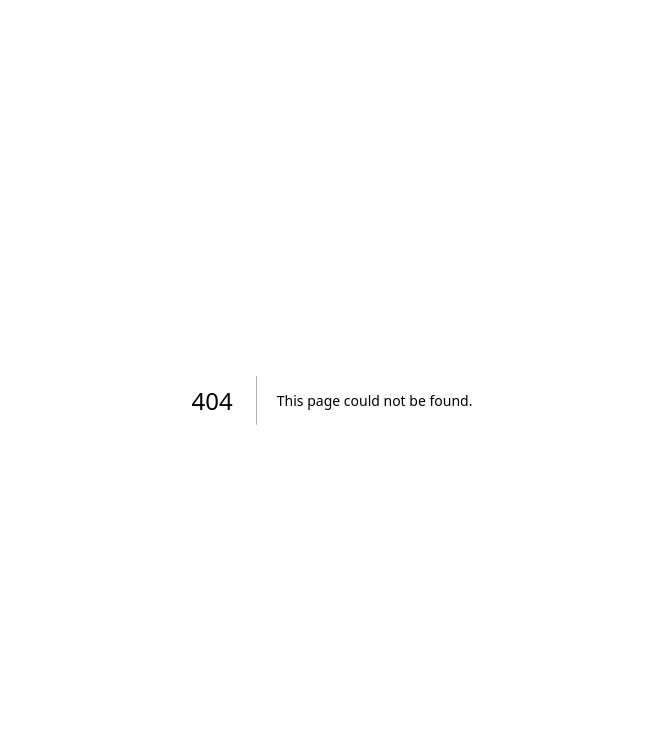
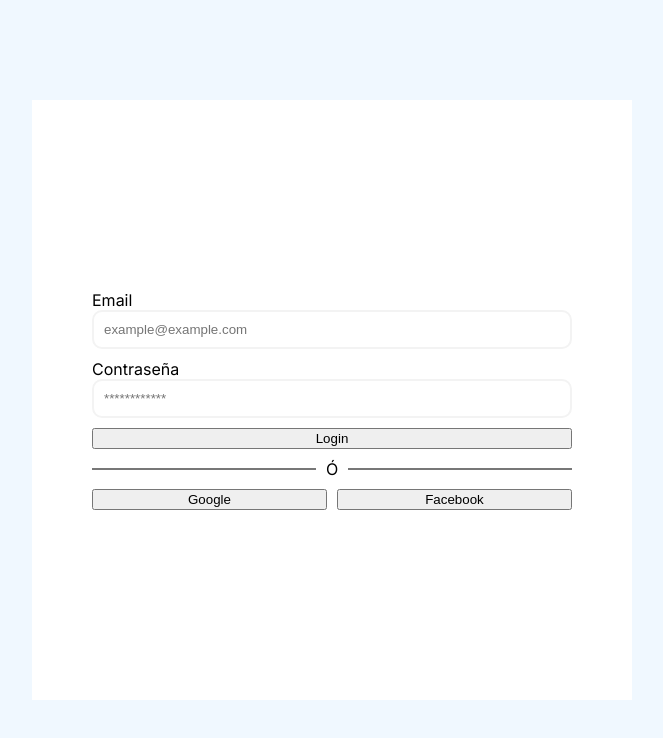
Before and after one commit to garcia-s/renacer, a Next.js app: page /auth/login in a window 1280 px wide. Before the commit this address had no page. Shown: the top 738 px of the page, without its empty margins (308-971 px from the left). Built offline with nearby package versions, Linux system fonts and the light colour scheme.

Commit message:
Nueva Rama agregadad para los botones

```diff
--- /dev/null
+++ b/app/auth/auth.module.css
@@ -0,0 +1,9 @@
+.auth {
+    width: 100%;
+    min-height: 100vh;
+    min-height: 100svh;
+    background-color: aliceblue;
+    display: flex;
+    justify-content: center;
+    align-items: center;
+}
--- /dev/null
+++ b/app/auth/layout.js
@@ -0,0 +1,12 @@
+import styles from './auth.module.css'
+
+export const metadata = {
+    title: "",
+    description: "",
+};
+
+export default function RootLayout({ children }) {
+    return (
+        <main className={styles.auth}>{children}</main>
+    );
+}
--- /dev/null
+++ b/app/auth/login/login.module.css
@@ -0,0 +1,51 @@
+.formWrapper {
+    display: flex;
+    background-color: white;
+    height: min(600px, 80vh);
+    width: min(600px, 80%);
+    justify-content: center;
+    align-items: center;
+}
+
+.authForm {
+    width: max(300px, 80%);
+    display: flex;
+    flex-direction: column;
+    gap: 10px
+}
+
+.others {
+    display: flex;
+    gap: 10px;
+    align-items: center;
+    flex-direction: row;
+}
+
+.others::before,
+.others::after {
+    content: "";
+    height: 2px;
+    background-color: #777;
+    flex: 1;
+}
+
+.authForm .inputWrapper {
+    display: flex;
+    flex-direction: column;
+}
+
+.authForm input {
+    border: 2px solid #f3f3f3;
+    padding: 10px;
+    border-radius: 10px
+}
+
+.authForm .buttons {
+    display: flex;
+    gap: 10px;
+    flex-direction: row;
+}
+
+.buttons button {
+    flex: 1;
+}
--- /dev/null
+++ b/app/auth/login/page.js
@@ -0,0 +1,23 @@
+import styles from "./login.module.css"
+
+export default function Login() {
+    return <div className={styles.formWrapper}>
+        <form className={styles.authForm}>
+            <div className={styles.inputWrapper}>
+                <label>Email</label>
+                <input name="email" type="email" placeholder="example@example.com" />
+            </div>
+
+            <div className={styles.inputWrapper}>
+                <label>Contraseña</label>
+                <input name="password" type="password" placeholder="************" />
+            </div>
+            <button>Login</button>
+            <div class={styles.others}>Ó</div>
+            <div className={styles.buttons}>
+                <button>Google</button>
+                <button>Facebook</button>
+            </div>
+        </form>
+    </div >
+}
--- a/app/globals.css
+++ b/app/globals.css
@@ -1,33 +1,8 @@
-@tailwind base;
-@tailwind components;
-@tailwind utilities;
+@media (prefers-color-scheme: dark) {}
 
-:root {
-  --foreground-rgb: 0, 0, 0;
-  --background-start-rgb: 214, 219, 220;
-  --background-end-rgb: 255, 255, 255;
+
+body,
+html {
+    margin: 0;
+    padding: 0;
 }
-
-@media (prefers-color-scheme: dark) {
-  :root {
-    --foreground-rgb: 255, 255, 255;
-    --background-start-rgb: 0, 0, 0;
-    --background-end-rgb: 0, 0, 0;
-  }
-}
-
-body {
-  color: rgb(var(--foreground-rgb));
-  background: linear-gradient(
-      to bottom,
-      transparent,
-      rgb(var(--background-end-rgb))
-    )
-    rgb(var(--background-start-rgb));
-}
-
-@layer utilities {
-  .text-balance {
-    text-wrap: balance;
-  }
-}
--- a/app/page.js
+++ b/app/page.js
@@ -1,21 +1,4 @@
-import configs from "../database/config.js"
-
 
 export default async function Home() {
-    try {
-        const config = await configs.getAll();
-        console.log(config)
-        return (
-            <main>
-                {
-                    config.map((e) => <div>
-                        {e.name} -
-                        {e.value}
-                    </div>)
-                }
-            </main>
-        );
-    } catch (e) {
-        return <div NO Se pudo traer la config</div>
-    }
+    return <div>This is the home page</div>
 }
--- /dev/null
+++ b/core/main_event_emmitter.js
@@ -0,0 +1 @@
+export default
```
Also changed, not shown: core/user.js (+30 -17 lines), components/button.js (added), components/button.module.css (added).
